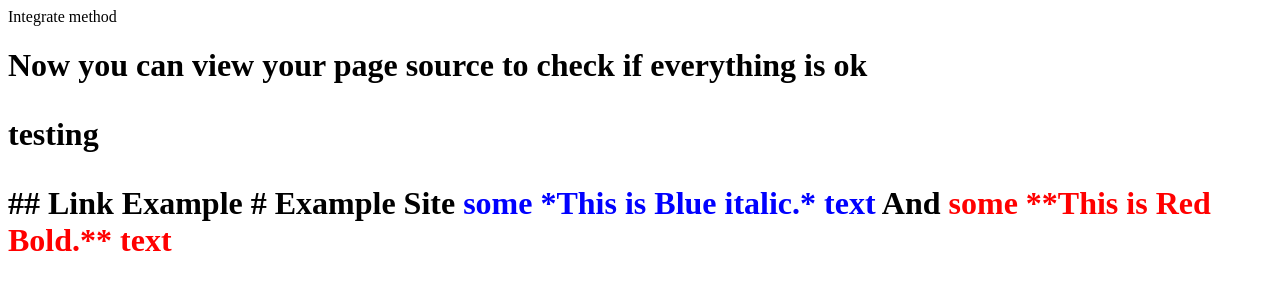
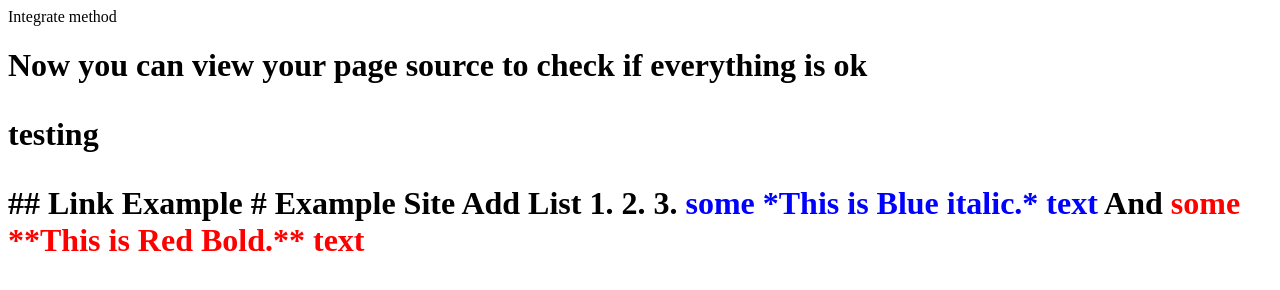
Before and after one commit to Manchester2/nir3, a plain HTML site: page index.html in a window 1280 px wide. Drawn offline with Linux system fonts and the light colour scheme.

Commit message:
Update index.html

```diff
--- a/index.html
+++ b/index.html
@@ -9,7 +9,12 @@
 		<h1> Now you can view your page source to check if everything is ok <h1>
 		<p> testing </p>
 		## Link Example
-# Example Site
+		# Example Site
+
+		     Add List
+		     1.
+		     2.
+		     3.
 
 <span style="color:blue">some *This is Blue italic.* text</span>
 And
```
